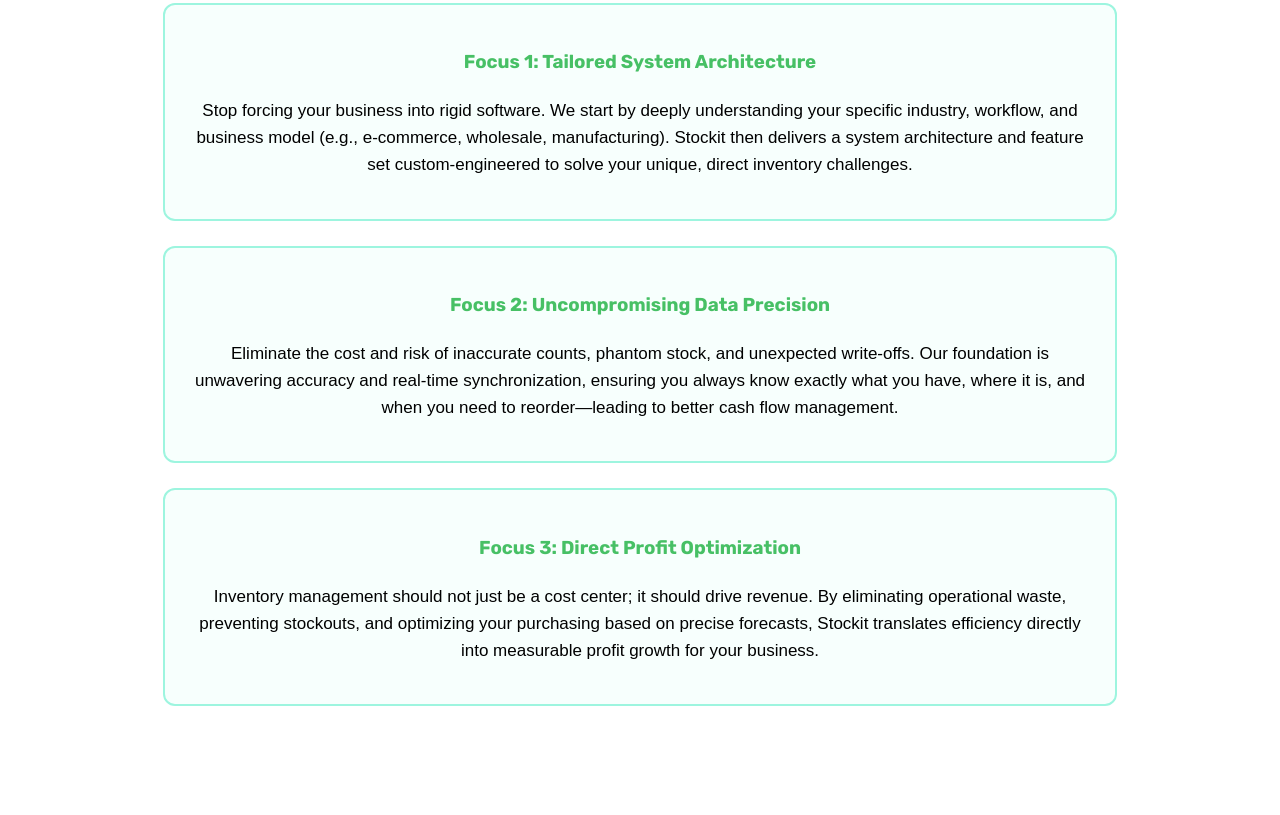
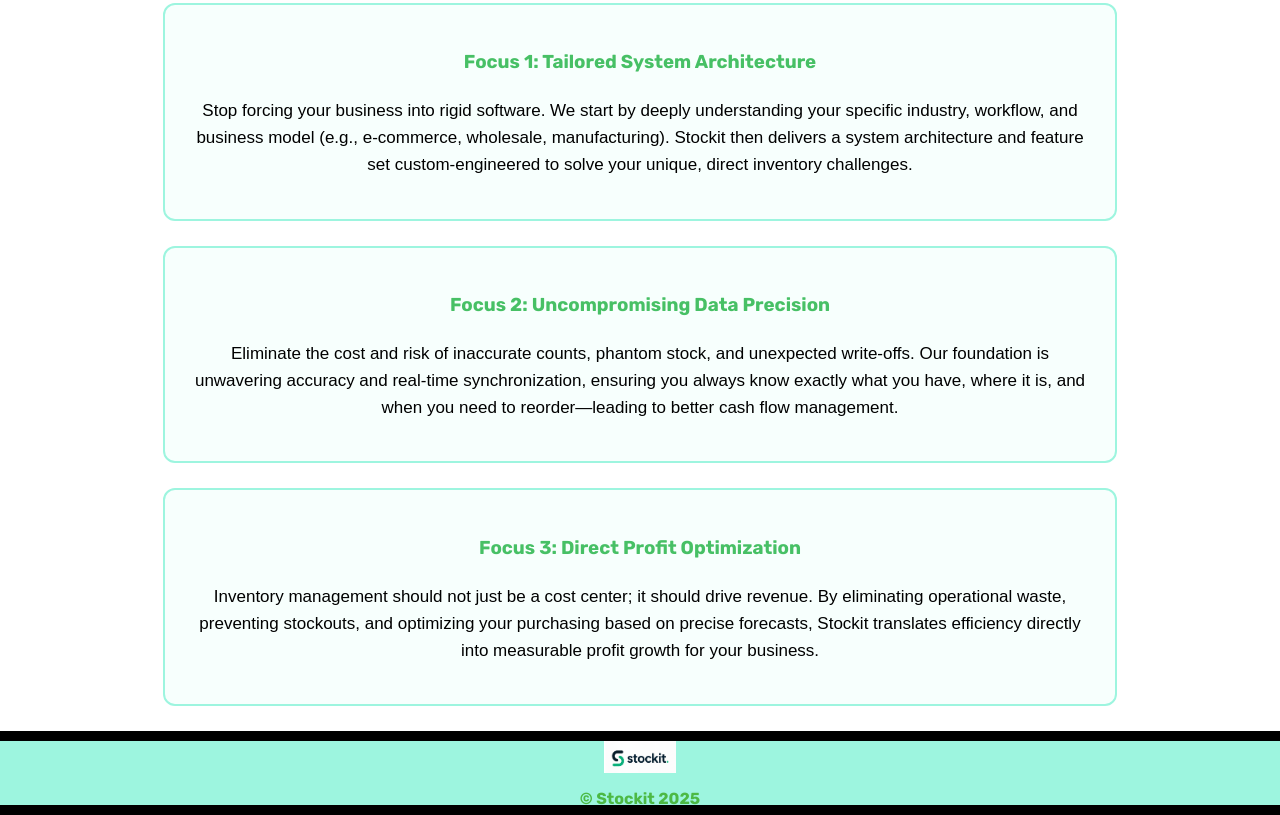
Before and after one commit to HawtonMAJ/WDD130-CATALA, a plain HTML site: page aboutus.html in a window 1280 px wide. Shown: the part 1366-2181 px from the top of the page. Before the commit the page ends 2097 px from the top, so only its background shows below. Drawn offline with Linux system fonts and the light colour scheme; a web font is replaced by a local one.

Commit message:
added footer

```diff
--- a/aboutus.html
+++ b/aboutus.html
@@ -81,5 +81,9 @@
         </p>
       </div>
     </section>
+    <footer>
+      <b id="logofooter"><img src="stockit_logo.png" alt="stockit_logo" /></b>
+      <b>&copy; Stockit 2025</b>
+    </footer>
   </body>
 </html>
--- a/aboutus_style.css
+++ b/aboutus_style.css
@@ -166,3 +166,20 @@ section p {
     width: 90%;
   }
 }
+footer {
+  text-align: center;
+  height: 8vh;
+  color: #4cb944;
+  border-bottom: solid 10px #000000;
+  border-top: solid 10px #000000;
+  background-color: #9df5df;
+  font-family: "Rubik";
+}
+#logofooter {
+  display: block;
+}
+#logofooter,
+img {
+  height: 70%;
+  width: auto;
+}
```
